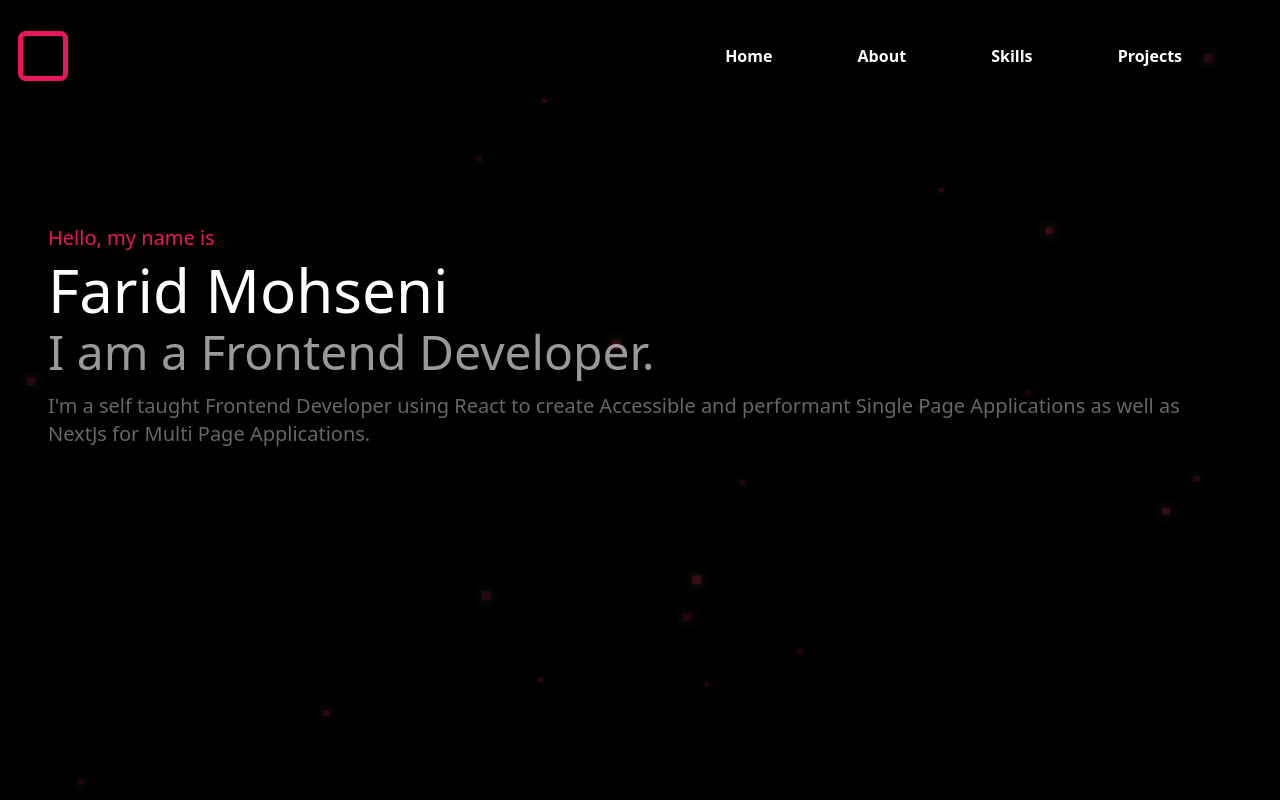
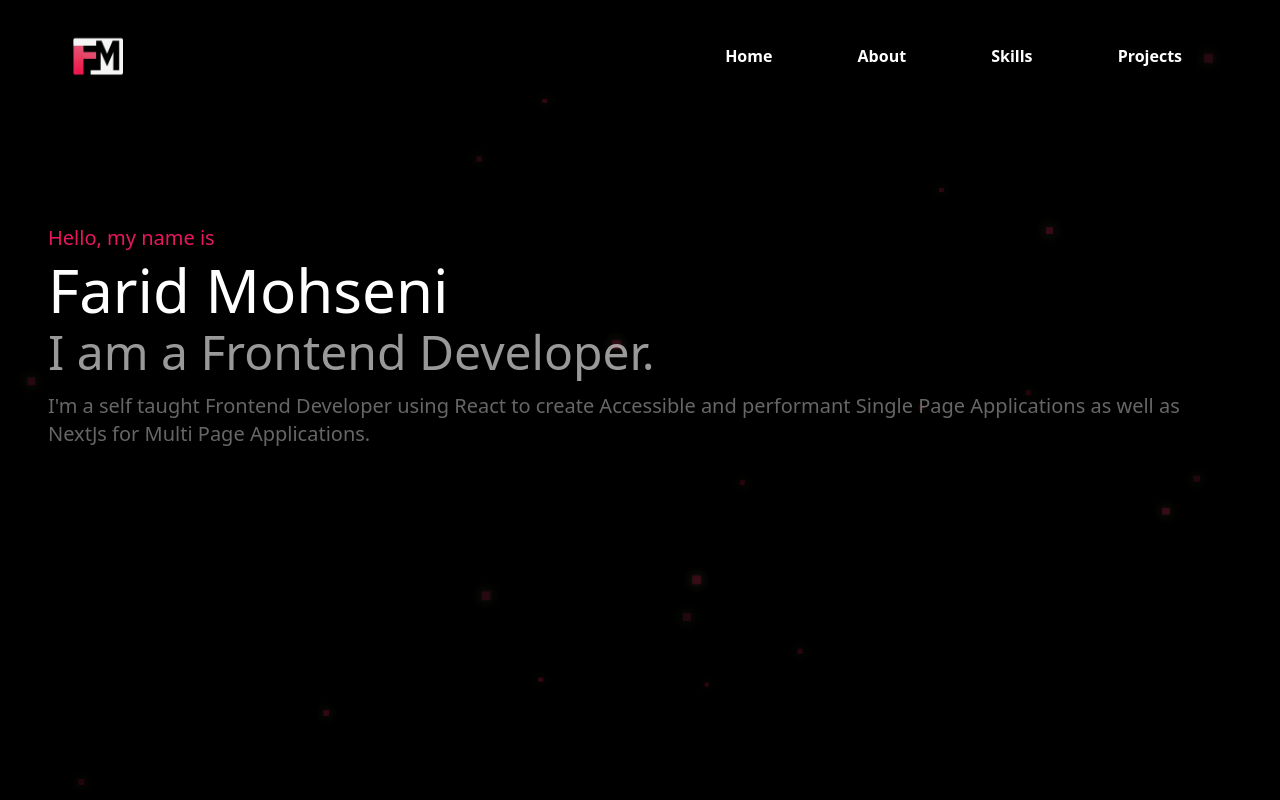
Before and after one commit to FaridMo99/Portfolio-Landing-Page, a React (Vite) app: page / in a window 1280 px wide. Shown: the top 800 px of the page. Built offline with nearby package versions, Linux system fonts and the light colour scheme.

Commit message:
added logo

```diff
--- a/src/components/header/Header.jsx
+++ b/src/components/header/Header.jsx
@@ -3,7 +3,6 @@ import { createPortal } from "react-dom";
 import Navbar from "./Navbar";
 import { MenuIcon } from "lucide-react";
 import NavbarModal from "./NavbarModal";
-import { Square } from "lucide-react";
 import { motion } from "framer-motion";
 
 function Header() {
@@ -73,7 +72,7 @@ function Header() {
       className={`w-[98vw] top-[2vh] left-[1vw] rounded-2xl fixed font-bold flex justify-between items-center ${scroll ? "frost" : ""} z-30`}
       onClick={clickHandler}
     >
-      <Square className="text-secondary" size={60} />
+      <img src="/LandingPage-Logo.png" className="h-24 w-auto object-contain" />
       <MenuIcon
         size={null}
         className="z-20 md:hidden w-[12%] h-full text-white"
```
Also changed, not shown: src/index.css (line endings or trailing spaces).
